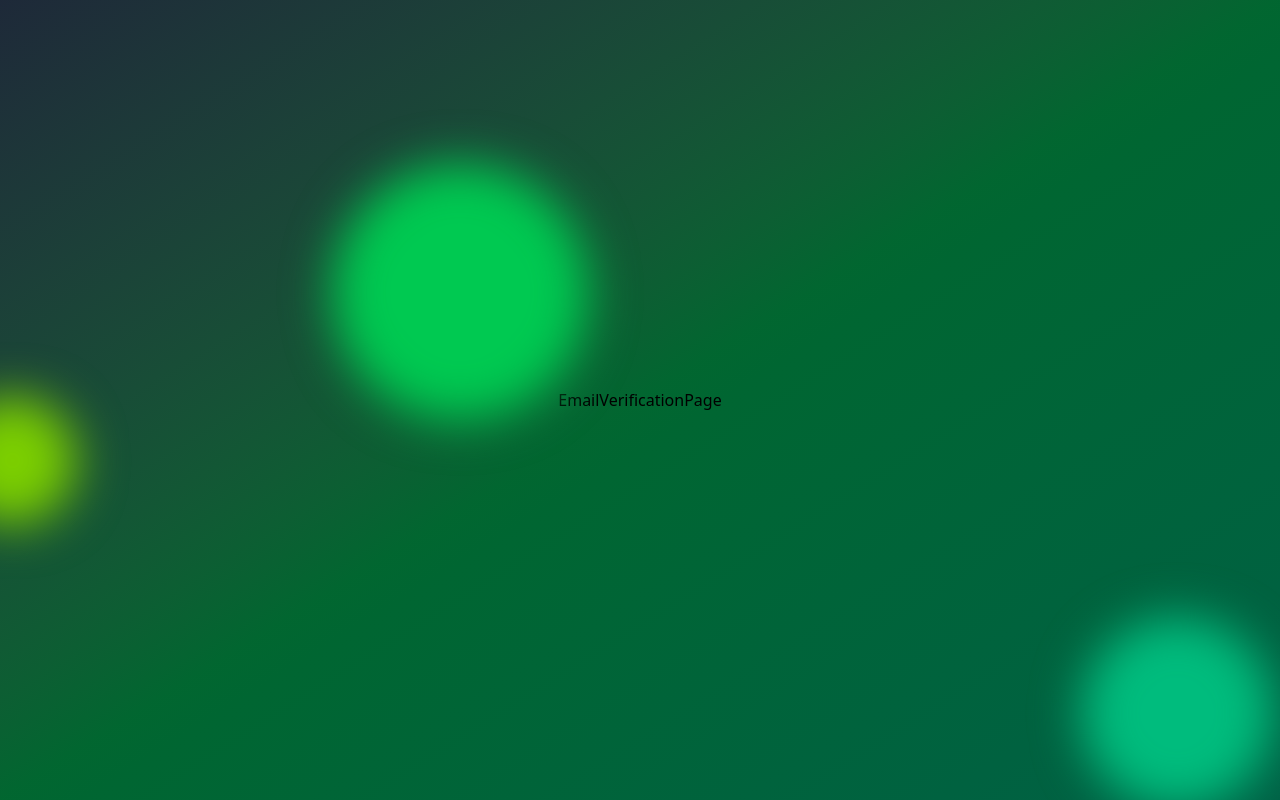
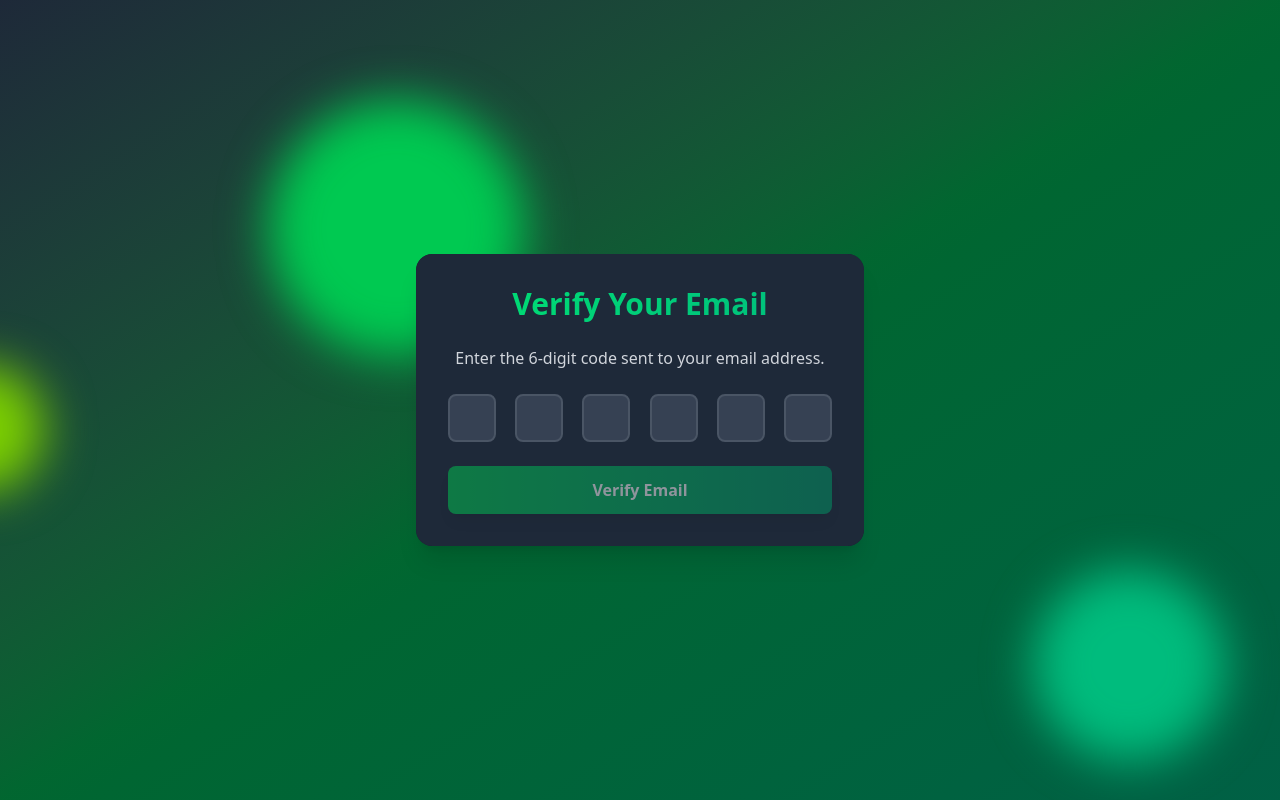
Before and after one commit to Nourhenebenothmen22/MERN-OTP-Auth, a React app in the folder frontend/: page /verify-email in a window 1280 px wide. Built offline with nearby package versions, Linux system fonts and the light colour scheme; the HTML template or start-up script is replaced by a standard one.

Commit message:
feat(auth): ajouter la vérification d'email avec code à 6 chiffres reliée au backend

```diff
--- a/frontend/src/pages/EmailVerificationPage.jsx
+++ b/frontend/src/pages/EmailVerificationPage.jsx
@@ -1,9 +1,108 @@
-import React from 'react'
+import { useEffect, useRef, useState } from "react";
+import { useNavigate } from "react-router-dom";
+import { motion } from "framer-motion";
+import { useAuthStore } from "../store/authStore";
+import toast from "react-hot-toast";
 
-function EmailVerificationPage() {
-  return (
-    <div>EmailVerificationPage</div>
-  )
-}
+const EmailVerificationPage = () => {
+	const [code, setCode] = useState(["", "", "", "", "", ""]);
+	const inputRefs = useRef([]);
+	const navigate = useNavigate();
 
-export default EmailVerificationPage
+	const { error, isLoading, verifyEmail } = useAuthStore();
+
+	const handleChange = (index, value) => {
+		const newCode = [...code];
+
+		// Handle pasted content
+		if (value.length > 1) {
+			const pastedCode = value.slice(0, 6).split("");
+			for (let i = 0; i < 6; i++) {
+				newCode[i] = pastedCode[i] || "";
+			}
+			setCode(newCode);
+
+			// Focus on the last non-empty input or the first empty one
+			const lastFilledIndex = newCode.findLastIndex((digit) => digit !== "");
+			const focusIndex = lastFilledIndex < 5 ? lastFilledIndex + 1 : 5;
+			inputRefs.current[focusIndex].focus();
+		} else {
+			newCode[index] = value;
+			setCode(newCode);
+
+			// Move focus to the next input field if value is entered
+			if (value && index < 5) {
+				inputRefs.current[index + 1].focus();
+			}
+		}
+	};
+
+	const handleKeyDown = (index, e) => {
+		if (e.key === "Backspace" && !code[index] && index > 0) {
+			inputRefs.current[index - 1].focus();
+		}
+	};
+
+	const handleSubmit = async (e) => {
+		e.preventDefault();
+		const verificationCode = code.join("");
+		try {
+			await verifyEmail(verificationCode);
+			navigate("/");
+			toast.success("Email verified successfully");
+		} catch (error) {
+			console.log(error);
+		}
+	};
+
+	// Auto submit when all fields are filled
+	useEffect(() => {
+		if (code.every((digit) => digit !== "")) {
+			handleSubmit(new Event("submit"));
+		}
+	}, [code]);
+
+	return (
+		<div className='max-w-md w-full bg-gray-800 bg-opacity-50 backdrop-filter backdrop-blur-xl rounded-2xl shadow-xl overflow-hidden'>
+			<motion.div
+				initial={{ opacity: 0, y: -50 }}
+				animate={{ opacity: 1, y: 0 }}
+				transition={{ duration: 0.5 }}
+				className='bg-gray-800 bg-opacity-50 backdrop-filter backdrop-blur-xl rounded-2xl shadow-2xl p-8 w-full max-w-md'
+			>
+				<h2 className='text-3xl font-bold mb-6 text-center bg-gradient-to-r from-green-400 to-emerald-500 text-transparent bg-clip-text'>
+					Verify Your Email
+				</h2>
+				<p className='text-center text-gray-300 mb-6'>Enter the 6-digit code sent to your email address.</p>
+
+				<form onSubmit={handleSubmit} className='space-y-6'>
+					<div className='flex justify-between'>
+						{code.map((digit, index) => (
+							<input
+								key={index}
+								ref={(el) => (inputRefs.current[index] = el)}
+								type='text'
+								maxLength='6'
+								value={digit}
+								onChange={(e) => handleChange(index, e.target.value)}
+								onKeyDown={(e) => handleKeyDown(index, e)}
+								className='w-12 h-12 text-center text-2xl font-bold bg-gray-700 text-white border-2 border-gray-600 rounded-lg focus:border-green-500 focus:outline-none'
+							/>
+						))}
+					</div>
+					{error && <p className='text-red-500 font-semibold mt-2'>{error}</p>}
+					<motion.button
+						whileHover={{ scale: 1.05 }}
+						whileTap={{ scale: 0.95 }}
+						type='submit'
+						disabled={isLoading || code.some((digit) => !digit)}
+						className='w-full bg-gradient-to-r from-green-500 to-emerald-600 text-white font-bold py-3 px-4 rounded-lg shadow-lg hover:from-green-600 hover:to-emerald-700 focus:outline-none focus:ring-2 focus:ring-green-500 focus:ring-opacity-50 disabled:opacity-50'
+					>
+						{isLoading ? "Verifying..." : "Verify Email"}
+					</motion.button>
+				</form>
+			</motion.div>
+		</div>
+	);
+};
+export default EmailVerificationPage;
--- a/frontend/src/store/authStore.js
+++ b/frontend/src/store/authStore.js
@@ -1,5 +1,6 @@
 import { create } from "zustand";
 import axios from "axios";
+import { resolveElements } from "framer-motion";
 
 const API_URL = import.meta.env.MODE === "development" ? "http://localhost:5000/api/auth" : "/api/auth";
 
@@ -23,8 +24,32 @@
 			throw error;
 		}
 	},
+	login: async (email, password) => {
+		set({ isLoading: true, error: null });
+		try {
+			const response = await axios.post(`${API_URL}/login`, { email, password });
+			set({
+				isAuthenticated: true,
+				user: response.data.user,
+				error: null,
+				isLoading: false,
+			});
+		} catch (error) {
+			set({ error: error.response?.data?.message || "Error logging in", isLoading: false });
+			throw error;
+		}
+	},
 
-
+	logout: async () => {
+		set({ isLoading: true, error: null });
+		try {
+			await axios.post(`${API_URL}/logout`);
+			set({ user: null, isAuthenticated: false, error: null, isLoading: false });
+		} catch (error) {
+			set({ error: "Error logging out", isLoading: false });
+			throw error;
+		}
+	},
 	verifyEmail: async (code) => {
 		set({ isLoading: true, error: null });
 		try {
@@ -36,14 +61,40 @@
 			throw error;
 		}
 	},
-	checkAuth:async()=>{
+	checkAuth: async () => {
+		await new Promise((resolve)=>setTimeout(resolve,2000))
+		set({ isCheckingAuth: true, error: null });
+		try {
+			const response = await axios.get(`${API_URL}/check-auth`);
+			set({ user: response.data.user, isAuthenticated: true, isCheckingAuth: false });
+		} catch (error) {
+			set({ error: null, isCheckingAuth: false, isAuthenticated: false });
+		}
+	},
+	forgotPassword: async (email) => {
 		set({ isLoading: true, error: null });
 		try {
-			const response = await axios.post(`${API_URL}/check-auth`, { code });
+			const response = await axios.post(`${API_URL}/forgot-password`, { email });
+			set({ message: response.data.message, isLoading: false });
 		} catch (error) {
-
+			set({
+				isLoading: false,
+				error: error.response.data.message || "Error sending reset password email",
+			});
+			throw error;
 		}
-
-	}
-
-}))
+	},
+	resetPassword: async (token, password) => {
+		set({ isLoading: true, error: null });
+		try {
+			const response = await axios.post(`${API_URL}/reset-password/${token}`, { password });
+			set({ message: response.data.message, isLoading: false });
+		} catch (error) {
+			set({
+				isLoading: false,
+				error: error.response.data.message || "Error resetting password",
+			});
+			throw error;
+		}
+	},
+}));
```
